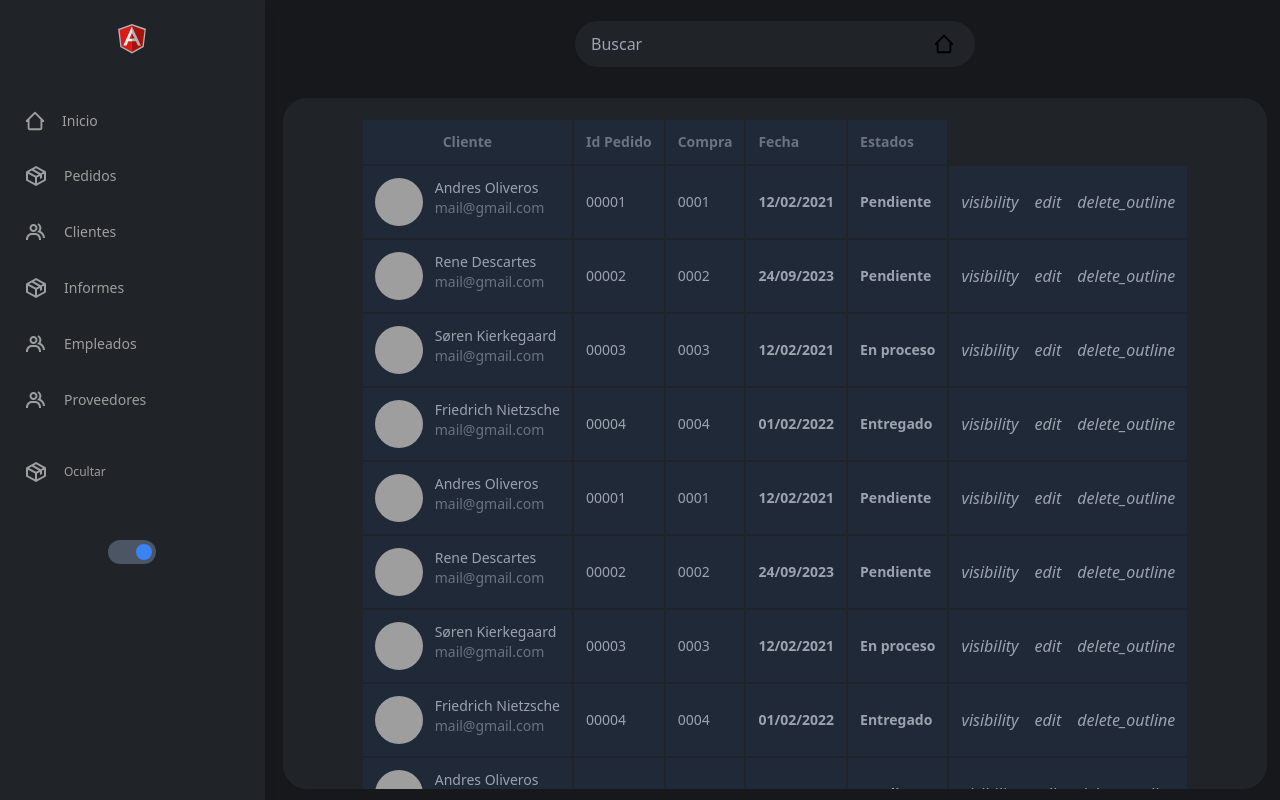
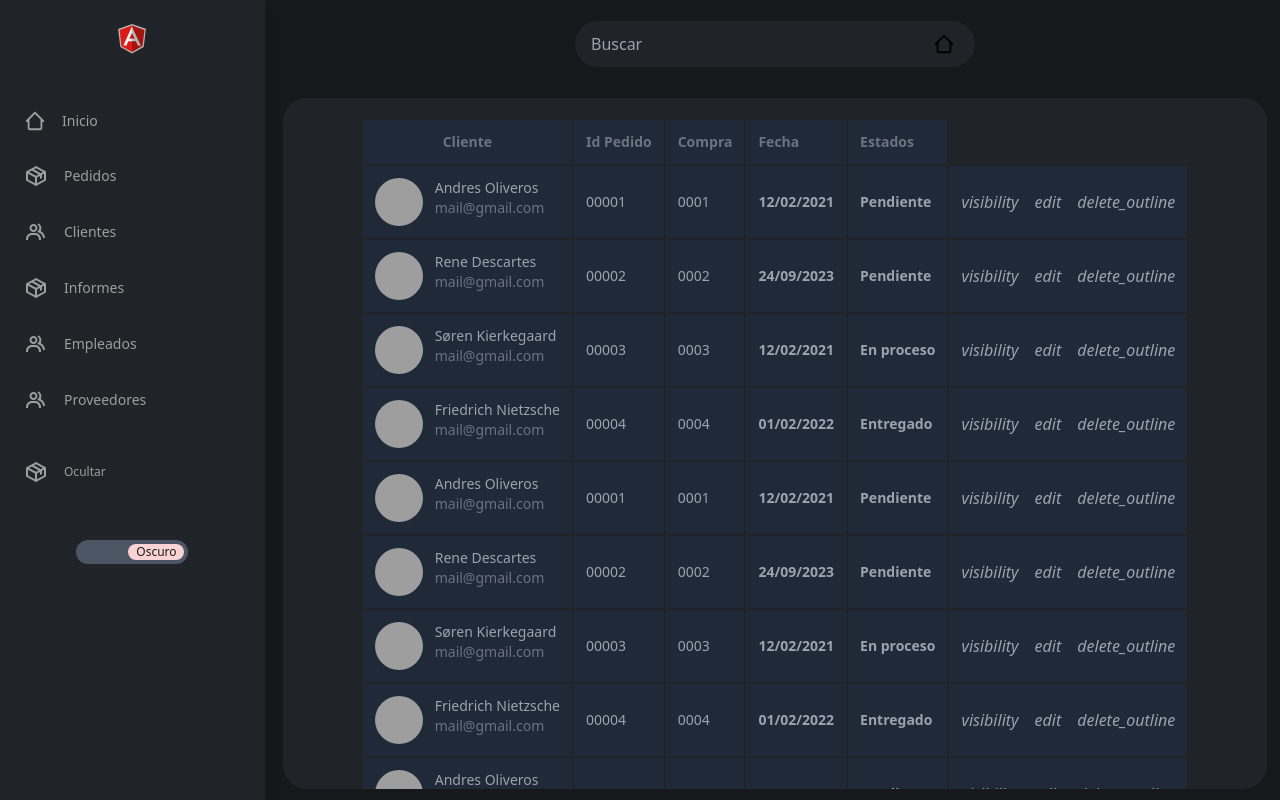
Before and after one commit to AndresOliverosDev/afautos_frontend, a React (Vite) app: page / in a window 1280 px wide. Built offline with nearby package versions, Linux system fonts and the light colour scheme; grey boxes are pictures that could not be loaded.

Commit message:
Modificacion del Tougle de cambio de tema

```diff
--- a/src/components/TougleButton.jsx
+++ b/src/components/TougleButton.jsx
@@ -4,10 +4,11 @@ const TougleButton = () => {
 
     const [theme,setTheme] = useState('dark');
 
+    /*Funcion controladora de eventos para el cambio de tema*/
     const handleChangeTheme = () => {
         setTheme(theme == 'dark' ? 'light' : 'dark');
     };
-
+    /* Cambio de tema de acuerdo al estado del tougle*/
     useEffect(() => {
         if (theme == 'dark') {
             document.querySelector('html').classList.add('dark')
@@ -19,13 +20,13 @@ const TougleButton = () => {
     return (
         <button
         onClick={handleChangeTheme}
-        title="Boton de cambio de estado"
+        title="Boton de cambio de tema"
         className="
-            w-12
+            w-28
             h-6
             rounded-full
             p-1
-            bg-gray-400
+            bg-dBackground
             dark:bg-gray-600
             relative
             transition-colors
@@ -33,25 +34,28 @@ const TougleButton = () => {
             ease-in
             focus:outline-none
             focus:ring-2
-            focus:ring-blue-700
-            dark:focus:ring-blue-600
+            focus:ring-lContrast
+            dark:focus:ring-dContrastSec
             focus:border-transparent
         ">
         <div id="toggle"
             className="
                 rounded-full
-                w-4
+                text-xs
+                text-lTextPri
+                w-14
                 h-4
-                bg-blue-600
-                dark:bg-blue-500
+                bg-lBackground
+                dark:lBackground
                 relative
                 ml-0
-                dark:ml-6
+                dark:ml-12
                 pointer-events-none
                 transition-all
                 duration-300
                 ease-out
             ">
+                {theme == 'dark' ? 'Oscuro' : 'Claro'}
         </div>
         </button>
     )
```
